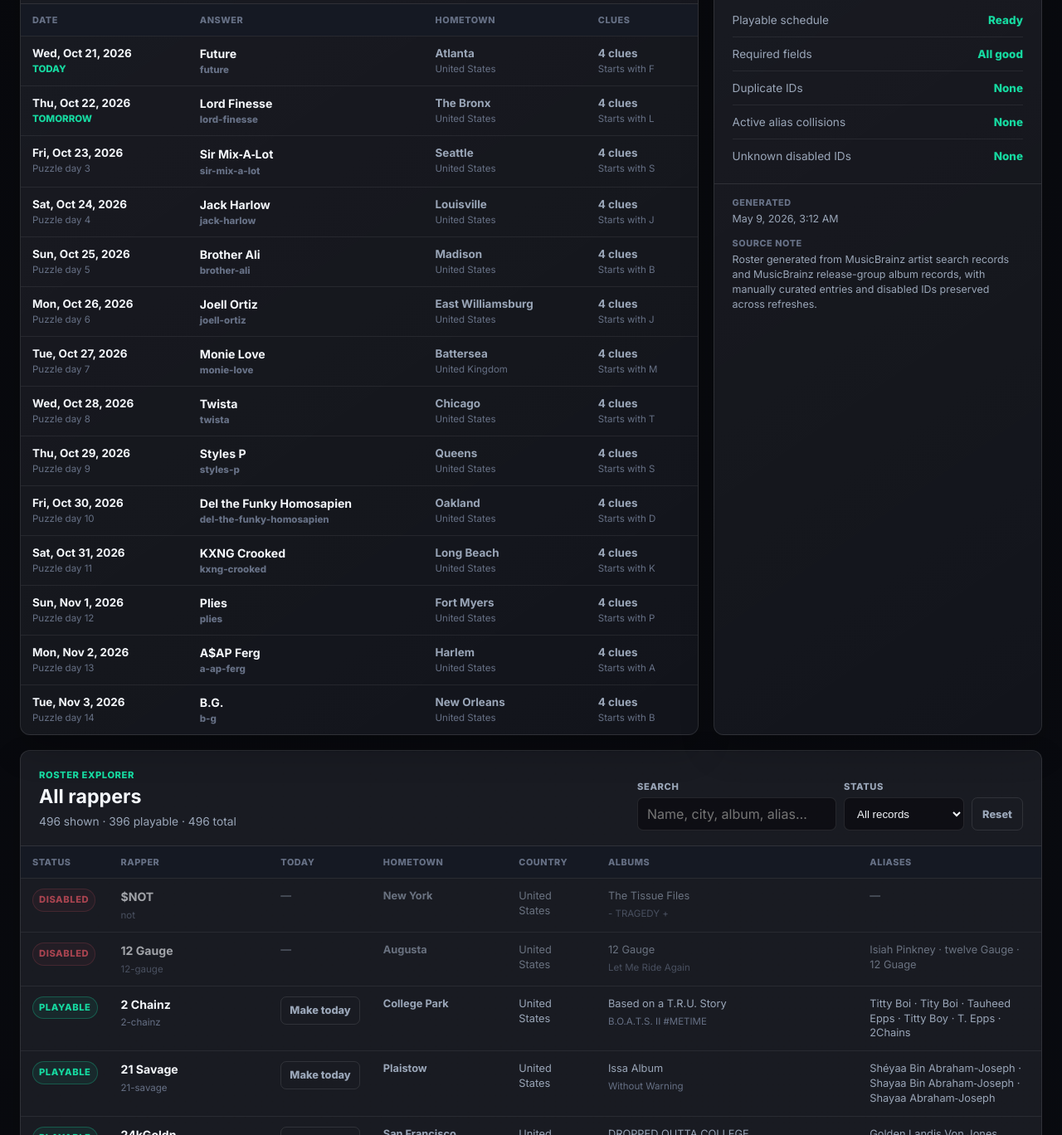
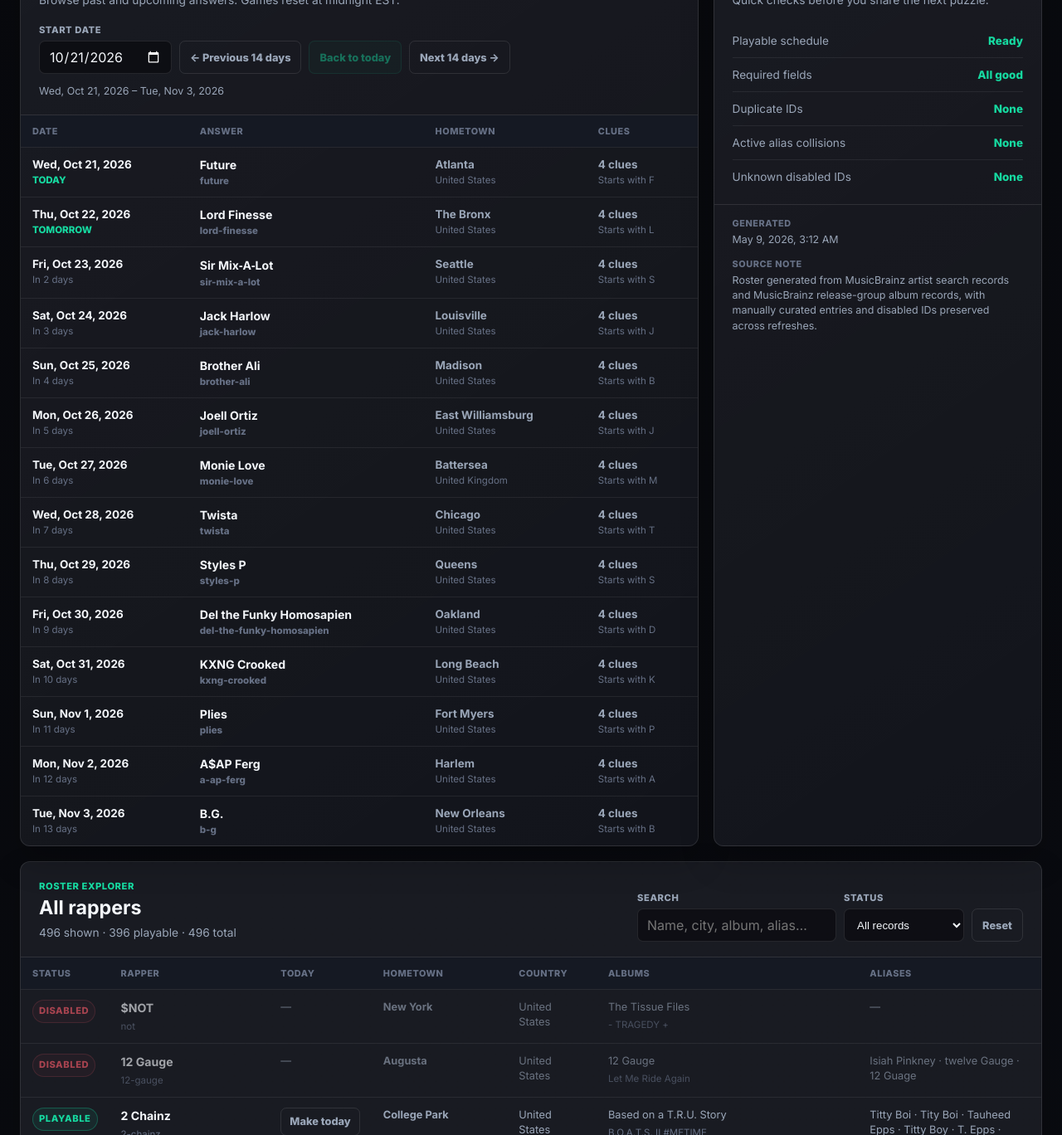
Before and after one commit to bpwhelan/Rapperdle, a website: page admin.html in a window 1280 px wide. Shown: the part 472-1840 px from the top of the page at 83% size. Drawn offline with Linux system fonts and the light colour scheme.

Commit message:
Add past answer browsing to admin schedule

```diff
--- a/admin.css
+++ b/admin.css
@@ -182,6 +182,25 @@
   color: var(--muted);
   font-size: 0.86rem;
   line-height: 1.45;
+}
+
+.schedule-controls,
+.schedule-buttons {
+  display: flex;
+  align-items: end;
+  flex-wrap: wrap;
+  gap: 9px;
+}
+
+.schedule-controls {
+  padding: 0 22px;
+}
+
+.schedule-range {
+  margin: 12px 22px 18px;
+  color: var(--muted);
+  font-size: 0.78rem;
+  line-height: 1.5;
 }
 
 .override-status {
@@ -394,6 +413,10 @@
   width: min(240px, 48vw);
 }
 
+.schedule-date-control input {
+  width: 160px;
+}
+
 .select-control select {
   min-width: 145px;
 }
@@ -528,9 +551,15 @@
   }
 
   .health-list,
-  .metadata-list {
+  .metadata-list,
+  .schedule-controls {
     padding-left: 16px;
     padding-right: 16px;
+  }
+
+  .schedule-range {
+    margin-left: 16px;
+    margin-right: 16px;
   }
 
   .override-status {
--- a/admin.html
+++ b/admin.html
@@ -20,7 +20,7 @@
           <p class="eyebrow">roster control room</p>
           <h1>Rapperdle admin</h1>
           <p class="admin-intro">
-            Manage the playable roster, inspect data health, and adjust the next daily answers.
+            Manage the playable roster, inspect data health, and browse past and upcoming answers.
           </p>
         </div>
         <nav class="admin-nav" aria-label="Admin navigation">
@@ -62,13 +62,25 @@
           <header class="panel-header">
             <div>
               <p class="panel-kicker">Daily control</p>
-              <h2 id="schedule-title">Upcoming answers</h2>
+              <h2 id="schedule-title">Daily answers</h2>
               <p class="panel-description" id="schedule-description">
-                The deterministic answer order for the next two weeks.
+                Browse past and upcoming answers. Games reset at midnight EST.
               </p>
             </div>
-            <span class="panel-tag">Next 14 days</span>
+            <span class="panel-tag">14 days</span>
           </header>
+          <div class="schedule-controls">
+            <label class="search-control schedule-date-control" for="schedule-start-date">
+              <span>Start date</span>
+              <input id="schedule-start-date" type="date" required disabled aria-describedby="schedule-range" />
+            </label>
+            <div class="schedule-buttons" role="group" aria-label="Browse daily answers">
+              <button class="quiet-button" id="previous-schedule" type="button" disabled>← Previous 14 days</button>
+              <button class="quiet-button" id="schedule-today" type="button" disabled>Back to today</button>
+              <button class="quiet-button" id="next-schedule" type="button" disabled>Next 14 days →</button>
+            </div>
+          </div>
+          <p class="schedule-range" id="schedule-range" role="status" aria-live="polite" aria-atomic="true"></p>
           <div class="override-status" id="override-status" role="status" aria-live="polite" hidden>
             <span id="override-status-message"></span>
             <button class="quiet-button" id="clear-daily-override" type="button">Clear override</button>
--- a/admin.js
+++ b/admin.js
@@ -1,6 +1,7 @@
 const dataUrl = "rappers.json";
 const millisecondsPerDay = 24 * 60 * 60 * 1000;
 const schedule = window.RapperdleSchedule;
+const schedulePageSize = 14;
 const baseClueFields = [
   ["Age / Status / Gender", "ageStatus", true],
   ["Hometown", "hometown"],
@@ -17,6 +18,11 @@
   totalCount: document.querySelector("#total-count"),
   countryCount: document.querySelector("#country-count"),
   upcomingBody: document.querySelector("#upcoming-body"),
+  scheduleStartDate: document.querySelector("#schedule-start-date"),
+  previousSchedule: document.querySelector("#previous-schedule"),
+  scheduleToday: document.querySelector("#schedule-today"),
+  nextSchedule: document.querySelector("#next-schedule"),
+  scheduleRange: document.querySelector("#schedule-range"),
   overrideStatus: document.querySelector("#override-status"),
   overrideStatusMessage: document.querySelector("#override-status-message"),
   clearDailyOverride: document.querySelector("#clear-daily-override"),
@@ -35,6 +41,7 @@
 let activeRappers = [];
 let disabledIds = new Set();
 let rosterData = null;
+let scheduleStartDay = null;
 
 function normalize(value) {
   return String(value ?? "")
@@ -231,9 +238,20 @@
   clearElement(elements.upcomingBody);
 
   const todayPuzzleDay = schedule.getEasternStandardPuzzleDay();
+  scheduleStartDay ??= todayPuzzleDay;
+  elements.scheduleStartDate.min = new Date(schedule.firstPuzzleDay * millisecondsPerDay)
+    .toISOString().slice(0, 10);
+  elements.scheduleStartDate.value = new Date(scheduleStartDay * millisecondsPerDay)
+    .toISOString().slice(0, 10);
+  elements.scheduleStartDate.disabled = false;
+  elements.previousSchedule.disabled = scheduleStartDay <= schedule.firstPuzzleDay;
+  elements.scheduleToday.disabled = scheduleStartDay === todayPuzzleDay;
+  elements.nextSchedule.disabled = false;
+  elements.scheduleRange.textContent =
+    `${formatPuzzleDate(scheduleStartDay)} – ${formatPuzzleDate(scheduleStartDay + schedulePageSize - 1)}`;
 
-  for (let index = 0; index < 14; index += 1) {
-    const puzzleDay = todayPuzzleDay + index;
+  for (let index = 0; index < schedulePageSize; index += 1) {
+    const puzzleDay = scheduleStartDay + index;
     const answer = schedule.selectDailyRapper(
       activeRappers,
       new Date(puzzleDay * millisecondsPerDay + 12 * 60 * 60 * 1000)
@@ -251,8 +269,13 @@
     date.textContent = formatPuzzleDate(puzzleDay);
 
     const dayLabel = document.createElement("small");
-    dayLabel.textContent = index === 0 ? "Today" : index === 1 ? "Tomorrow" : "Puzzle day " + (index + 1);
-    if (index < 2) {
+    const dayOffset = puzzleDay - todayPuzzleDay;
+    dayLabel.textContent = dayOffset === 0 ? "Today"
+      : dayOffset === -1 ? "Yesterday"
+      : dayOffset === 1 ? "Tomorrow"
+      : dayOffset < 0 ? `${-dayOffset} days ago`
+      : `In ${dayOffset} days`;
+    if (dayOffset === 0 || dayOffset === 1) {
       dayLabel.className = "today-label";
     }
 
@@ -267,6 +290,15 @@
   }
 
   renderOverrideStatus();
+}
+
+function selectScheduleStartDay(puzzleDay) {
+  if (!activeRappers.length || !Number.isInteger(puzzleDay) || puzzleDay < schedule.firstPuzzleDay) {
+    return;
+  }
+
+  scheduleStartDay = puzzleDay;
+  renderSchedule();
 }
 
 function matchesRosterFilter(rapper, query, status) {
@@ -412,6 +444,24 @@
 
 elements.rosterSearch.addEventListener("input", renderRoster);
 elements.statusFilter.addEventListener("change", renderRoster);
+
+elements.scheduleStartDate.addEventListener("change", () => {
+  if (elements.scheduleStartDate.reportValidity()) {
+    selectScheduleStartDay(elements.scheduleStartDate.valueAsNumber / millisecondsPerDay);
+  }
+});
+
+elements.previousSchedule.addEventListener("click", () => {
+  selectScheduleStartDay(Math.max(schedule.firstPuzzleDay, scheduleStartDay - schedulePageSize));
+});
+
+elements.nextSchedule.addEventListener("click", () => {
+  selectScheduleStartDay(scheduleStartDay + schedulePageSize);
+});
+
+elements.scheduleToday.addEventListener("click", () => {
+  selectScheduleStartDay(schedule.getEasternStandardPuzzleDay());
+});
 elements.clearFilters.addEventListener("click", () => {
   elements.rosterSearch.value = "";
   elements.statusFilter.value = "all";
```
Also changed, not shown: README.md.
